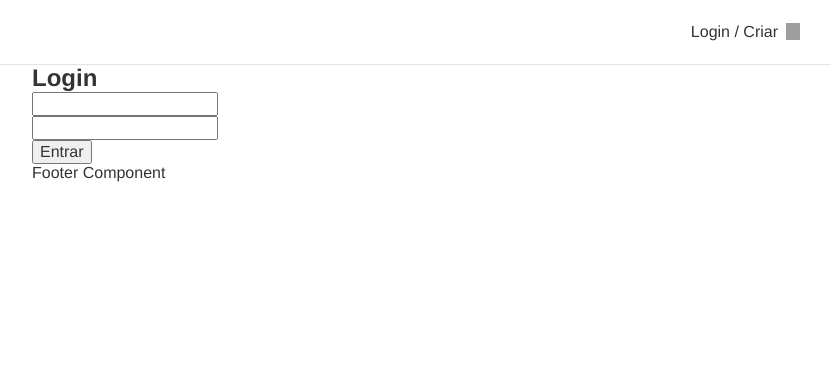
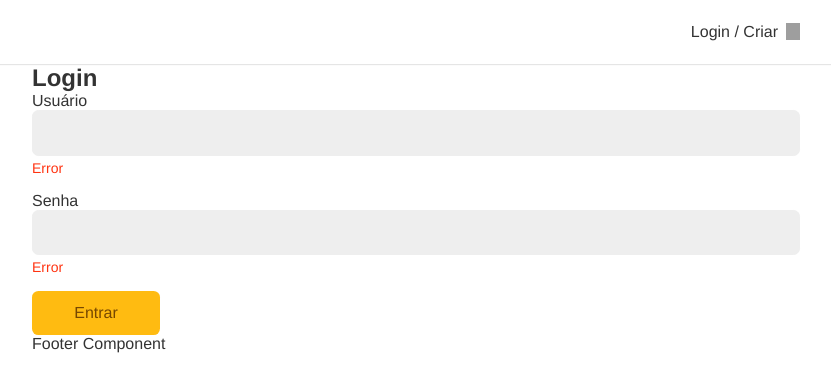
Before and after one commit to eduardo-esteves/react-dogs, a React (Create React App) app: page /login in a window 1280 px wide. Shown: the top 392 px of the page, without its empty margins (224-1055 px from the left). Built offline with nearby package versions, Linux system fonts and the light colour scheme; grey boxes are pictures that could not be loaded; some icons are missing.

Commit message:
Restruturado elementos input text e button com a criacao de componentes e criado suas estilizacoes

```diff
--- a/src/Login/LoginForm.js
+++ b/src/Login/LoginForm.js
@@ -1,4 +1,7 @@
 import React from 'react'
+import Input from '../ui/Input'
+import Button from '../ui/Button'
+
 
 const LoginForm = () => {
 
@@ -25,17 +28,17 @@ const LoginForm = () => {
     <section className="container">
       <h1>Login</h1>
       <form action="" onSubmit={handleSubmit}>
-        <input
+        <Input
+          label="Usuário"
           type="text"
-          value={username}
-          onChange={({ target }) => setUsername(target.value)}
+          id="username"
         />
-        <input
-          type="text"
-          value={password}
-          onChange={({ target }) => setPassword(target.value)}
+        <Input
+          label="Senha"
+          type="password"
+          id="password"
         />
-        <button>Entrar</button>
+        <Button>Entrar</Button>
       </form>
     </section>
   )
--- /dev/null
+++ b/src/ui/Button.js
@@ -0,0 +1,10 @@
+import React from 'react'
+import styles from './Button.module.css'
+
+const Button = ({ children, ...props }) => {
+  return(
+    <button className={styles.button} {...props}>{children}</button>
+  )
+}
+
+export default Button
--- /dev/null
+++ b/src/ui/Button.module.css
@@ -0,0 +1,19 @@
+.button {
+  font-size: 1rem;
+  font-family: var(--type-first);
+  cursor: pointer;
+  border: none;
+  border-radius: 0.4rem;
+  background-color: #fb1;
+  color: #764701;
+  min-width: 8rem;
+  padding: 0.8rem 1.2rem;
+  box-sizing: border-box;
+  transition: 0.1s;
+}
+
+.button:hover,
+.button:focus{
+  outline: none;
+  box-shadow: 0 0 0 3px #fea, 0 0 0 4px #fb1;
+}
--- /dev/null
+++ b/src/ui/Input.js
@@ -0,0 +1,21 @@
+import React from 'react'
+import styles from './Input.module.css'
+
+const Input = ({ label, type, id }) => {
+  return(
+    <div className={styles.wrapper}>
+      <label
+        htmlFor={id}>
+        {label}
+      </label>
+      <input
+        type={type}
+        id ={id}
+        className={styles.input}
+      />
+      <p className={styles.error}>Error</p>
+    </div>
+  )
+}
+
+export default Input
--- /dev/null
+++ b/src/ui/Input.module.css
@@ -0,0 +1,35 @@
+.wrapper {
+  margin-bottom: 1rem;
+}
+
+.input {
+  border: 1px solid #eee;
+  display: block;
+  width: 100%;
+  font-size: 1rem;
+  padding: 0.8rem;
+  border-radius: 0.4rem;
+  background: #eee;
+  transition: 2s;
+}
+
+.input:focus,
+.input:hover {
+  outline: none;
+  border-color: #fb1;
+  background: white;
+  box-shadow: 0 0 0 3px #fea;
+}
+
+.label {
+  display: block;
+  font-size: 1rem;
+  line-height: 1;
+  padding-bottom: 0.5rem;
+}
+
+.error{
+  color: #f31;
+  font-size: 0.875rem;
+  margin-top: 0.25rem;
+}
```
